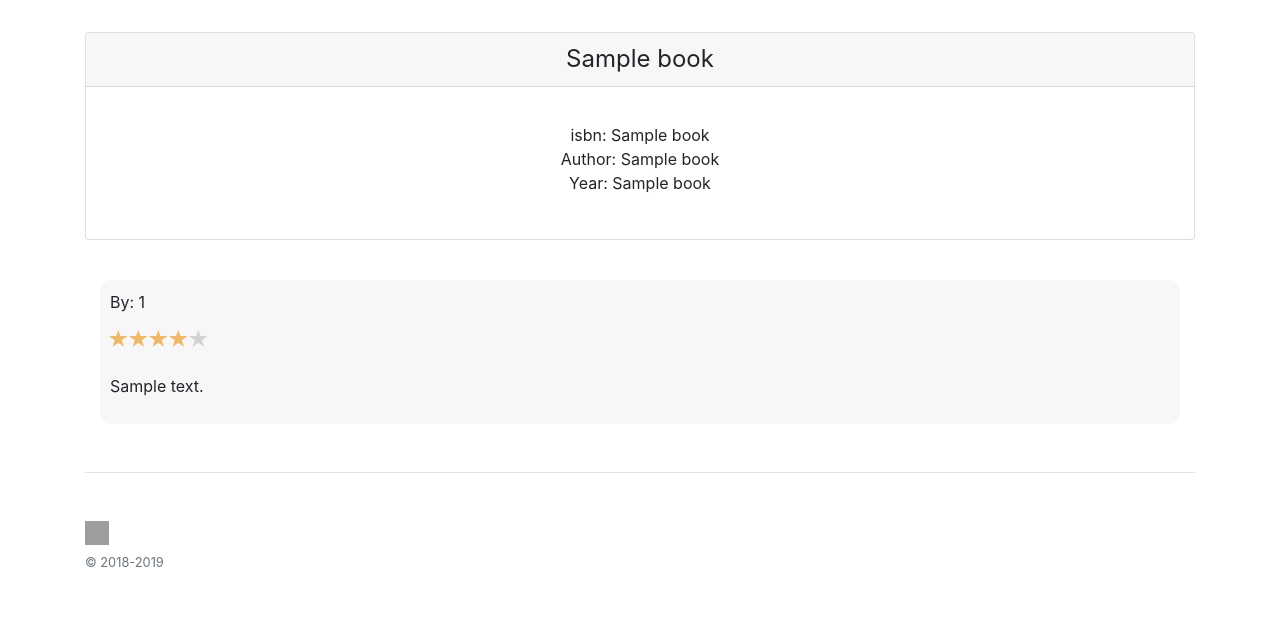
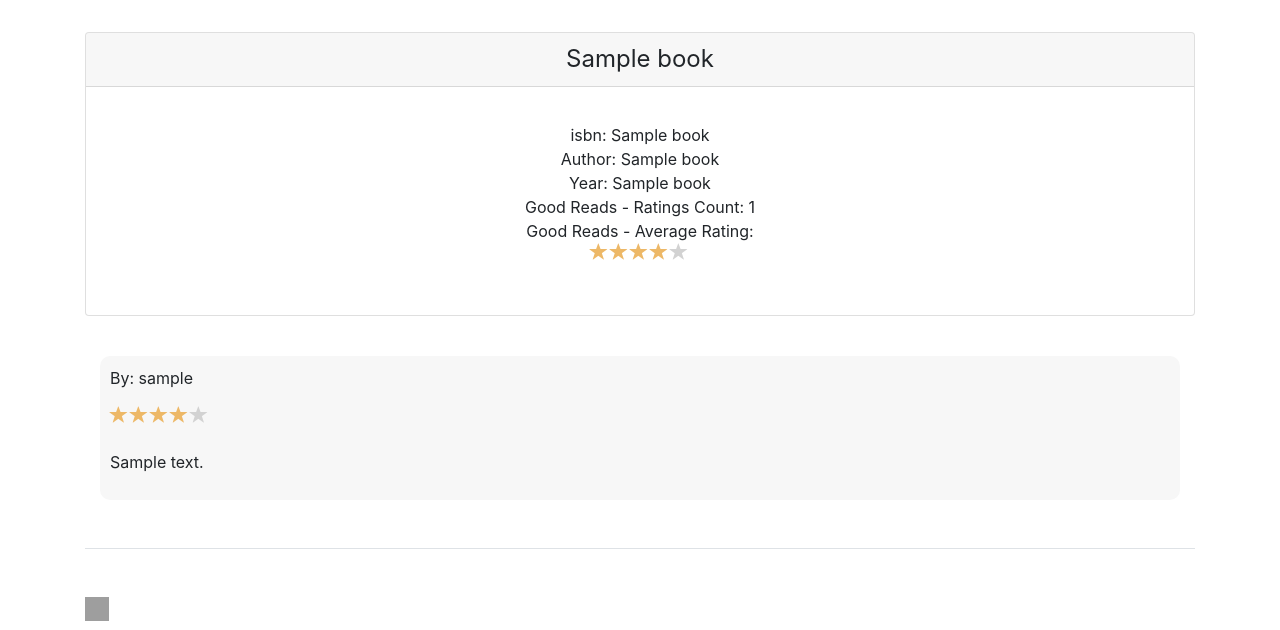
Before and after one commit to bennyrock20/cs50project1, a Flask app: template templates/book.html in a window 1280 px wide. Shown: the part 202-832 px from the top of the page. Before the commit the page ends 769 px from the top, so only its background shows below. Run offline with Flask 2, Linux system fonts and the light colour scheme; the template is opened without the code that fills it: most values are stand-ins (such as "Sample title", 1, 10 or a date in 2020); some libraries are stand-ins or nearby versions; grey boxes are pictures that could not be loaded.

Commit message:
more features

```diff
--- a/application.py
+++ b/application.py
@@ -1,12 +1,14 @@
 import os
-from flask import Flask, session, render_template, request, redirect,url_for
+from flask import Flask, session, render_template, request, redirect,url_for,jsonify
 from flask_session import Session
 from sqlalchemy import create_engine
 from sqlalchemy.orm import scoped_session, sessionmaker
 from sqlalchemy import Table, Column, Integer, String, MetaData, ForeignKey
 from sqlalchemy import create_engine
 import csv
-
+from decimal import *
+import requests
+import json
 
 app = Flask(__name__)
 
@@ -52,14 +54,54 @@ def book(book_id):
     if book is None:
         return redirect(url_for('index'))
 
-    reviews = db.execute("SELECT * FROM reviews WHERE book_id = :book_id  limit 100", {"book_id": book_id}).fetchall()
+    reviews = db.execute("SELECT * FROM reviews JOIN users ON reviews.user_id = users.user_id WHERE book_id = :book_id limit 100", {"book_id": book_id}).fetchall()
 
     user_id = session.get('user')
 
     has_reviewed = db.execute("SELECT * FROM reviews WHERE book_id = :book_id  and user_id =:user_id limit 1", {"book_id": book_id, "user_id" : user_id}).fetchone()
 
-    return render_template("book.html", book=book, reviews = reviews, has_reviewed = has_reviewed)
+    res = requests.get("https://www.goodreads.com/book/review_counts.json",params ={"key": "TQamOYJgVhdWxbL3lzg", "isbns": book.isbn});
+    good_reads_average_rating =0
+    good_reads_work_ratings_count = 0
+    if res:
+        good_reads = res.json()
+        print(good_reads["books"][0]["average_rating"])
+        good_reads_work_ratings_count = good_reads["books"][0]["ratings_count"]
+        good_reads_work_ratings_rating = Decimal(good_reads["books"][0]["average_rating"])
 
+
+
+    #good_reads_average_rating
+
+
+    return render_template("book.html", book=book, reviews = reviews, has_reviewed = has_reviewed, good_reads_work_ratings_rating = good_reads_work_ratings_rating, good_reads_work_ratings_count = good_reads_work_ratings_count)
+
+@app.route("/api/<string:isbn>")
+def api(isbn):
+    """Api single Book by isbn"""
+
+    # Make sure Book exists.
+    book = db.execute("SELECT * FROM books WHERE isbn = :isbn  limit 1", {"isbn": isbn}).fetchone()
+    if book is None:
+        return jsonify({"error": "Invalid isbn"}), 422
+
+    reviews = db.execute("SELECT  COUNT(*),AVG(rating) FROM reviews WHERE book_id = :book_id GROUP BY book_id HAVING COUNT(*) > 0", {"book_id": book.id}).fetchone()
+
+    review_count ="0"
+    average_score ="0"
+
+    if reviews != None:
+        review_count = str(reviews[0])
+        average_score = str(reviews[1].quantize(Decimal(10) ** -2 ))
+
+    return jsonify({
+            "isbn": book.isbn,
+            "title": book.title,
+            "author": book.author,
+            "year": book.year,
+            "review_count": review_count,
+            "average_score": average_score
+        })
 
 
 @app.route("/login", methods=['post','get'])
--- a/templates/book.html
+++ b/templates/book.html
@@ -38,6 +38,17 @@
                   <li>isbn: {{ book[1]}}</li>
                   <li>Author: {{ book[3]}}</li>
                   <li>Year: {{ book[4]}}</li>
+                  <li>Good Reads - Ratings Count:   {{ good_reads_work_ratings_count }} </li>
+                  <li>Good Reads - Average Rating:
+                    <select class="rating" value="{{ good_reads_work_ratings_rating }}">
+                      <option value="1" {% if good_reads_work_ratings_rating >= 1 %} selected {% endif%}>1</option>
+                      <option value="2" {% if good_reads_work_ratings_rating >= 2 %} selected {% endif%}>2</option>
+                      <option value="3" {% if good_reads_work_ratings_rating >= 3 %} selected {% endif%}>3</option>
+                      <option value="4" {% if good_reads_work_ratings_rating >= 4 %} selected {% endif%}>4</option>
+                      <option value="5" {% if good_reads_work_ratings_rating >= 5 %} selected {% endif%}>5</option>
+                    </select>
+                  </li>
+
                 </ul>
               </div>
 
@@ -52,7 +63,7 @@
     padding: 10px;
     margin: 5px 0;
 ">
-    <p>By: {{review.user_id}}</p>
+    <p>By: {{review.username}}</p>
     <p>
       <select class="rating" value="{{ review.rating }}">
         <option value="1" {% if review.rating == 1 %}selected{% endif%}>1</option>
```
Also changed, not shown: 1 other file.
